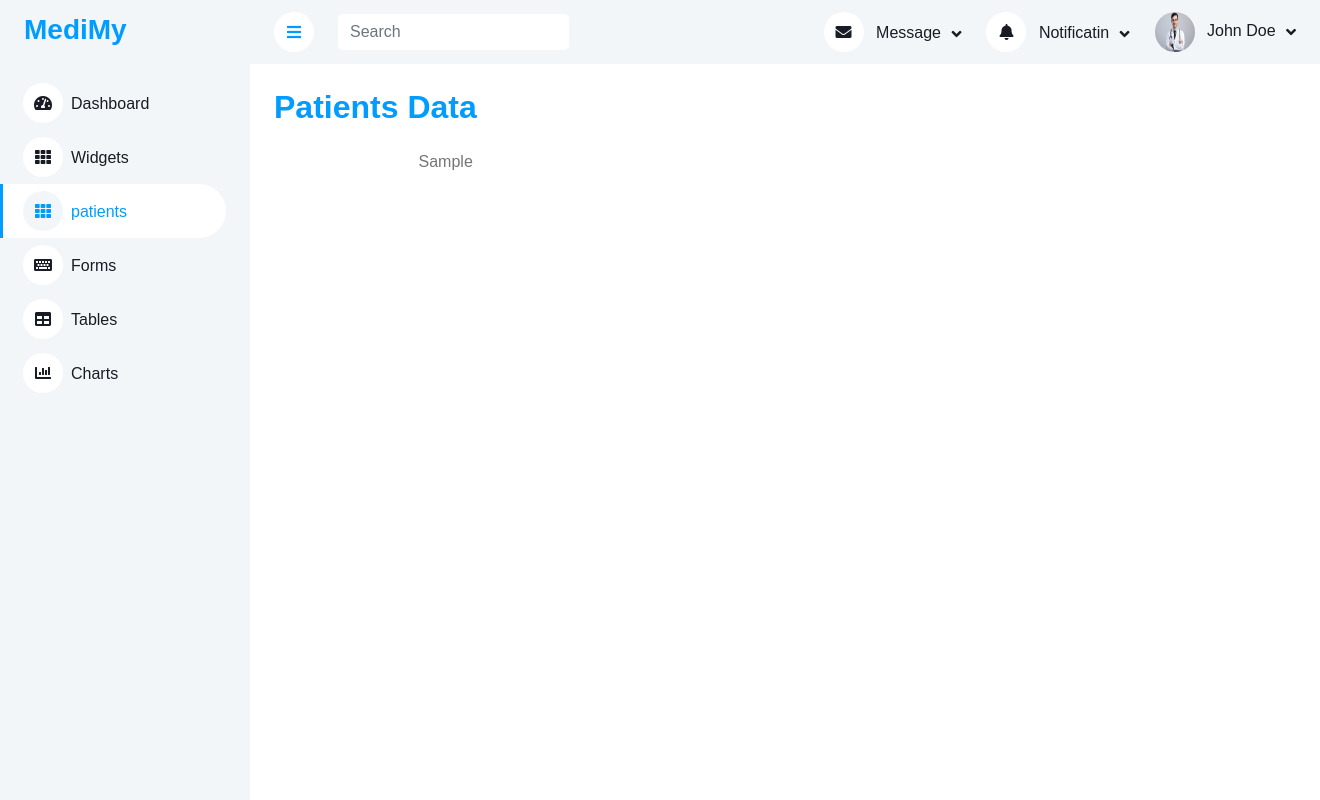
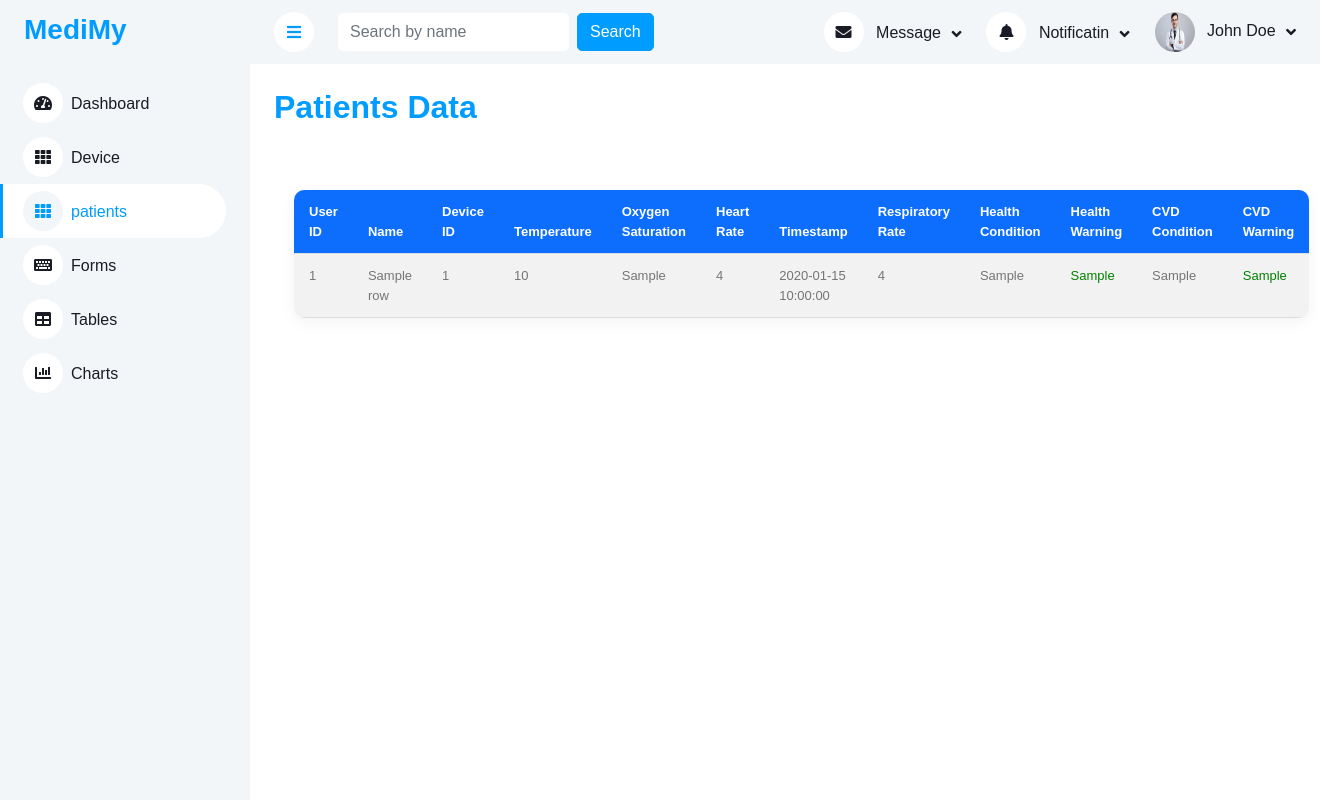
Before and after one commit to SandinMaheeshakya/edge-AI, a Flask app: template Dashboard/templates/patients.html in a window 1320 px wide. Run offline with Flask 3, Linux system fonts and the light colour scheme; the template is opened without the code that fills it: most values are stand-ins (such as "Sample title", 1, 10 or a date in 2020); some libraries are stand-ins or nearby versions.

Commit message:
add the assign device html and admin can assign the device

```diff
--- a/Dashboard/app.py
+++ b/Dashboard/app.py
@@ -1,20 +1,43 @@
+import pymysql
 from flask import Flask, render_template, request, redirect, url_for, session
 import boto3
 import pandas as pd
 from io import StringIO
+import psycopg2
+from psycopg2.extras import RealDictCursor
+
 app = Flask(__name__)
 app.secret_key = 'your_secret_key'  # Needed for sessions
 
-# Dummy user data (Replace this with actual database checks)
-users = {
-    "user@example.com": {"password": "password123"}
-}
+# PostgreSQL Database connection details
+DB_HOST = 'localhost'
+DB_USER = 'postgres'
+DB_PASSWORD = '12345'
+DB_NAME = 'medimy'
+DB_PORT = 5433  # Default PostgreSQL port
+
+def connect_to_db():
+    """Establish a connection to the PostgreSQL database."""
+    try:
+        connection = psycopg2.connect(
+            host=DB_HOST,
+            user=DB_USER,
+            password=DB_PASSWORD,
+            dbname=DB_NAME,
+            port=DB_PORT
+        )
+        return connection
+    except Exception as e:
+        print(f"Database connection failed: {e}")
+        return None
+
+
 s3 = boto3.client('s3', aws_access_key_id='AKIAXYKJUQCRERIV5OAR', aws_secret_access_key='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', region_name='ap-south-1')
 
 
 def fetch_patient_data():
     s3 = boto3.client('s3')
-    obj = s3.get_object(Bucket='data-engineering-bucket', Key='Analyzed_Health_Condition_Data_Base.csv')
+    obj = s3.get_object(Bucket='data-engineering-bucket', Key='device_output.csv')
     csv_data = obj['Body'].read().decode('utf-8')
     df = pd.read_csv(StringIO(csv_data))
 
@@ -46,17 +69,32 @@ def sign():
         email = request.form['email']
         password = request.form['password']
 
-        # Check if user exists and password is correct
-        if email in users and users[email]["password"] == password:
-            # Store user info in session
-            session['user'] = email
-            return redirect(url_for('dashboard'))
+        # Connect to the database
+        connection = connect_to_db()
+        if connection:
+            try:
+                cursor = connection.cursor(cursor_factory=RealDictCursor)
+                # Query the admin table to check credentials
+                query = "SELECT * FROM admin WHERE email = %s AND password = %s;"
+                cursor.execute(query, (email, password))
+                admin = cursor.fetchone()
+                cursor.close()
+                connection.close()
+
+                if admin:
+                    # Store user info in session
+                    session['user'] = admin['email']
+                    return redirect(url_for('dashboard'))
+                else:
+                    # Invalid credentials, show an error message
+                    return render_template('signin.html', error="Invalid credentials")
+            except Exception as e:
+                print(f"Error querying the database: {e}")
+                return render_template('signin.html', error="An error occurred. Please try again.")
         else:
-            # Invalid credentials, show an error message
-            return render_template('signin.html', error="Invalid credentials")
+            return render_template('signin.html', error="Database connection failed.")
 
     return render_template('signin.html')
-
 
 # Route for the dashboard page
 @app.route('/dashboard')
@@ -72,24 +110,54 @@ def dashboard():
 @app.route('/patients')
 def load_patients_data():
     try:
-        # Fetch the file from S3
-        obj = s3.get_object(Bucket='data-engineering-bucket', Key='Analyzed_Health_Condition_Data_Base.csv')
+        # Step 1: Load CSV from S3
+        obj = s3.get_object(Bucket='data-engineering-bucket', Key='device_output.csv')
         csv_data = obj['Body'].read().decode('utf-8')
-
-        # Convert CSV data into a DataFrame
         df = pd.read_csv(StringIO(csv_data))
 
-        # Replace the healthcare_target values with 'Good' and 'Bad'
-        df['healthcare_target'] = df['healthcare_target'].replace({1: 'Good', 0: 'Bad'})
+        # Ensure consistent column names
+        if 'user_id' in df.columns:
+            df.rename(columns={'user_id': 'userid'}, inplace=True)
 
-        # Optionally, limit the rows shown to avoid long output (adjust as necessary)
-        patients_data = df.head(10).to_html(classes='table table-striped')
+        # Step 2: Connect to DB
+        connection = connect_to_db()
+        if not connection:
+            return "Database connection failed."
+        cursor = connection.cursor(cursor_factory=RealDictCursor)
 
-        # Render the 'patients.html' template, passing the patients data
-        return render_template('patients.html', patients_data=patients_data)
+        # Step 3: Fetch assignments with device_id and userid
+        cursor.execute('SELECT * FROM assignments;')
+        assignments = pd.DataFrame(cursor.fetchall())
+
+        # Step 4: Fetch user names
+        cursor.execute('SELECT userid, name FROM "user";')
+        users = pd.DataFrame(cursor.fetchall())
+
+        cursor.close()
+        connection.close()
+
+        # Step 5: Merge assignments with usernames
+        assignments = assignments.merge(users, on='userid', how='left')
+
+        # Step 6: Merge with S3 CSV on device_id
+        merged = assignments.merge(df, on='device_id', how='inner', suffixes=('_db', '_s3'))
+
+        # Step 7: Replace health_condition values
+        if 'health_condition' in merged.columns:
+            merged['health_condition'] = merged['health_condition'].replace({1: 'Good', 0: 'Bad'})
+
+
+        final_df = merged[['device_id', 'userid', 'name', 'temperature', 'oxygen_saturation',
+                           'heart_rate', 'timestamp', 'respiratory_rate',
+                           'health_condition', 'health_condition_warning',
+                           'cvd_condition', 'cvd_condition_warning']].head(20)
+
+        # Step 8: Render to template
+        return render_template('patients.html', patients=final_df.to_dict(orient='records'))
 
     except Exception as e:
-        return f"<h2>S3 Connection Failed:</h2><pre>{str(e)}</pre>"
+        return f"<h2>Error:</h2><pre>{str(e)}</pre>"
+
 
 
 @app.route('/logout')
@@ -97,22 +165,64 @@ def logout():
     session.pop('user', None)  # Remove the user from the session
     return redirect(url_for('sign'))
 
-@app.route('/test_s3')
-def test_s3_connection():
+def get_oxygen_level_data():
+    obj = s3.get_object(Bucket='data-engineering-bucket', Key='device_output.csv')
+    csv_data = obj['Body'].read().decode('utf-8')
+    df = pd.read_csv(StringIO(csv_data))
+
+    # Convert timestamp to datetime
+    df['timestamp'] = pd.to_datetime(df['timestamp'])
+
+    # Group by time for trend
+    trend_df = df.groupby(['timestamp']).oxygen_saturation.mean().reset_index()
+
+    # Group by user/device for stats
+    stats_df = df.groupby('userid').oxygen_saturation.mean().reset_index()
+
+    return {
+        "trend": trend_df.to_dict(orient='records'),
+        "stats": stats_df.to_dict(orient='records')
+    }
+
+
+@app.route('/assign_device', methods=['GET', 'POST'])
+def assign_device():
+    connection = connect_to_db()
+    if not connection:
+        return "Database connection failed."
+
     try:
-        # Fetch the file
-        obj = s3.get_object(Bucket='data-engineering-bucket', Key='Analyzed_Health_Condition_Data_Base.csv')
-        csv_data = obj['Body'].read().decode('utf-8')
+        cursor = connection.cursor(cursor_factory=RealDictCursor)
+        # Fetch users from the user table
+        cursor.execute('SELECT "userid", "name" FROM "user";')  # Replace "fullname" with your actual column name
+        users = cursor.fetchall()
 
-        # Convert to DataFrame
-        df = pd.read_csv(StringIO(csv_data))
+        # Fetch devices from the device table
+        cursor.execute('SELECT "device_id" FROM "device";')
+        devices = cursor.fetchall()
 
-        # Optionally show only a few rows to avoid long output
-        html_table = df.head(10).to_html(classes='table table-striped')
+        if request.method == 'POST':
+            # Handle form submission
+            user_id = request.form['user_id']
+            device_id = request.form['device_id']
 
-        return f"<h2>S3 Connection Successful! Showing Data:</h2>{html_table}"
+            # Insert the assignment into a hypothetical assignments table
+            cursor.execute(
+                "INSERT INTO assignments (userid, device_id) VALUES (%s, %s);",
+                (user_id, device_id)
+            )
+            connection.commit()
+            return render_template('assign_device.html', users=users, devices=devices, success="Device assigned successfully!")
+
+        return render_template('assign_device.html', users=users, devices=devices)
+
     except Exception as e:
-        return f"<h2>S3 Connection Failed:</h2><pre>{str(e)}</pre>"
+        print(f"Error: {e}")
+        return "An error occurred while fetching data."
+    finally:
+        cursor.close()
+        connection.close()
+
 
 
 if __name__ == "__main__":
--- a/Dashboard/static/css/patients.css
+++ b/Dashboard/static/css/patients.css
@@ -1,139 +1,64 @@
+/* General body styling */
 body {
     font-family: Arial, sans-serif;
-    background-color: #f0f0f0;
-    display: flex;
-    justify-content: center;
-    align-items: center;
-    height: 100vh;
-    flex-wrap: wrap;
+    background-color: #f0f2f5;
+    margin: 0;
+    padding: 0;
 }
 
-.container {
-    display: grid;
-    grid-template-columns: repeat(3, 1fr); /* Creates 3 equal-width columns */
-    gap: 20px; /* Adds space between the cards */
-    justify-items: center; /* Centers the cards horizontally within their grid cell */
-    margin-top: 20px;
-    width: 100%;
+/* Container styling */
+.container-fluid, .container {
+    padding: 20px;
 }
 
-.card {
-    width: 100%; /* Ensures the card takes full width of its grid cell */
-    max-width: 350px; /* Max width for each card */
-    padding: 20px;
-    background: #ffffff; /* Gradient background */
-    border-radius: 15px;
-    box-shadow: 0px 4px 10px rgba(0, 0, 0, 0.1);
-    cursor: pointer;
-    transition: transform 0.3s ease-in-out, box-shadow 0.3s ease-in-out, background 0.3s ease-in-out;
-    text-align: center;
-    position: relative;
-    margin: 0 auto; /* Centers the card within its container */
-    color: white; /* White text for contrast */
+/* Table header */
+#patientsTable {
+    width: 100%;
+    border-collapse: collapse;
+    margin-top: 20px;
+    background-color: white;
+    border-radius: 10px;
+    overflow: hidden;
+    box-shadow: 0px 4px 15px rgba(0, 0, 0, 0.05);
 }
 
-.card:hover {
-    transform: translateY(-5px);
-    box-shadow: 0px 8px 20px rgba(0, 0, 0, 0.2);
-    background: #FFFFF7; /* Color change on hover */
+/* Table Head Row */
+#patientsTable thead tr {
+    background-color: #0d6efd;
+    color: #ffffff;
+    text-align: left;
+    font-weight: bold;
+    font-size: 15px;
 }
 
-.card img {
-    width: 80px;
-    height: 80px;
-    border-radius: 50%;
-    object-fit: cover;
-    margin-bottom: 10px;
-    border: 2px solid white; /* White border around the image */
+/* Header and data cells */
+#patientsTable th,
+#patientsTable td {
+    padding: 12px 15px;
+    text-align: left;
+    border-bottom: 1px solid #ddd;
+    font-size: 13px;
 }
 
-.card h3 {
-    font-size: 18px;
-    margin: 5px 0;
-    color: #000000; /* White text for the name */
+/* Hover effect on table rows */
+#patientsTable tbody tr:hover {
+    background-color: #f1f1f1;
+    transition: background-color 0.3s ease;
 }
 
-.card p {
-    font-size: 14px;
-    color: #000000; /* Lighter text for the position */
-    margin-bottom: 10px;
+/* Zebra striping */
+#patientsTable tbody tr:nth-child(even) {
+    background-color: #fafafa;
 }
 
-.status {
-    display: flex;
-    justify-content: space-around;
-    padding: 10px 0;
-    border-top: 1px solid #fff; /* White border between status and card info */
-    margin-top: 10px;
+/* Bold warnings or bad conditions */
+td.health-warning,
+td.cvd-warning {
+    font-weight: bold;
+    color: red;
 }
 
-.status div {
-    text-align: center;
+/* Good condition color (optional) */
+td.good-condition {
+    color: green;
 }
-
-.status div span {
-    font-weight: bold;
-    display: block;
-    color: #000000; /* White text for the status labels */
-}
-
-.status div small {
-    font-size: 12px;
-    color: #000000; /* Lighter text for the status details */
-}
-
-/* Modal background */
-.modal {
-    display: none;
-    position: fixed;
-    top: 0;
-    left: 0;
-    width: 100%;
-    height: 100%;
-    background: rgba(0, 0, 0, 0.7);
-    justify-content: center;
-    align-items: center;
-    z-index: 1000;
-}
-
-.modal-content {
-    background: white;
-    padding: 20px;
-    border-radius: 10px;
-    text-align: center;
-    max-width: 600px;
-    width: 100%;
-    position: relative;
-}
-
-.close-btn {
-    position: absolute;
-    top: 10px;
-    right: 10px;
-    font-size: 24px;
-    font-weight: bold;
-    color: #333;
-    cursor: pointer;
-}
-
-.modal.active {
-    display: flex;
-}
-
-canvas {
-    width: 100% !important;  /* Make it responsive */
-    height: 200px !important; /* Set a fixed height */
-}
-
-
-/* Styling for the health list */
-#empHealth {
-    list-style-type: none;
-    padding: 0;
-    margin: 0;
-}
-
-#empHealth li {
-    padding: 5px 0;
-    font-size: 16px;
-}
--- a/Dashboard/templates/patients.html
+++ b/Dashboard/templates/patients.html
@@ -46,7 +46,7 @@
 
                 <div class="navbar-nav w-100">
                     <a href="/dashboard" class="nav-item nav-link"><i class="fa fa-tachometer-alt me-2"></i>Dashboard</a>
-                    <a href="widget.html" class="nav-item nav-link"><i class="fa fa-th me-2"></i>Widgets</a>
+                    <a href="assign_device" class="nav-item nav-link"><i class="fa fa-th me-2"></i>Device</a>
                     <a href="/patients" class="nav-item nav-link active"><i class="fa fa-th me-2"></i>patients</a>
                     <a href="form.html" class="nav-item nav-link"><i class="fa fa-keyboard me-2"></i>Forms</a>
                     <a href="table.html" class="nav-item nav-link"><i class="fa fa-table me-2"></i>Tables</a>
@@ -67,9 +67,11 @@
                 <a href="#" class="sidebar-toggler flex-shrink-0">
                     <i class="fa fa-bars"></i>
                 </a>
-                <form class="d-none d-md-flex ms-4">
-                    <input class="form-control border-0" type="search" placeholder="Search">
+                <form class="d-none d-md-flex ms-4" method="GET" action="{{ url_for('load_patients_data') }}">
+                    <input class="form-control border-0" type="search" name="search" placeholder="Search by name">
+                    <button type="submit" class="btn btn-primary ms-2">Search</button>
                 </form>
+
                 <div class="navbar-nav align-items-center ms-auto">
                     <div class="nav-item dropdown">
                         <a href="#" class="nav-link dropdown-toggle" data-bs-toggle="dropdown">
@@ -153,12 +155,49 @@
             <div class="container-fluid pt-4 px-4">
                 <h2 class="text-primary mb-0">Patients Data</h2>
                 <div class="container mt-4">
-                    <!-- Render the patients table dynamically -->
-                    <div>
-                        {{ patients_data | safe }}
-                    </div>
+                    <table id="patientsTable" class="table table-striped">
+                        <thead>
+                            <tr>
+                                <th>User ID</th>
+                                <th>Name</th>
+                                <th>Device ID</th>
+                                <th>Temperature</th>
+                                <th>Oxygen Saturation</th>
+                                <th>Heart Rate</th>
+                                <th>Timestamp</th>
+                                <th>Respiratory Rate</th>
+                                <th>Health Condition</th>
+                                <th>Health Warning</th>
+                                <th>CVD Condition</th>
+                                <th>CVD Warning</th>
+                            </tr>
+                        </thead>
+                        <tbody>
+                            {% for row in patients %}
+                            <tr>
+                                <td>{{ row.userid }}</td>
+                                <td>{{ row.name }}</td>
+                                <td>{{ row.device_id }}</td>
+                                <td>{{ row.temperature }}</td>
+                                <td>{{ row.oxygen_saturation }}</td>
+                                <td>{{ row.heart_rate }}</td>
+                                <td>{{ row.timestamp }}</td>
+                                <td>{{ row.respiratory_rate }}</td>
+                                <td>{{ row.health_condition }}</td>
+                                <td class="{% if row.health_condition_warning == 'Warning' %}health-warning{% else %}good-condition{% endif %}">
+                                    {{ row.health_condition_warning }}
+                                </td>
+                                <td>{{ row.cvd_condition }}</td>
+                                <td class="{% if row.cvd_condition_warning == 'Warning' %}cvd-warning{% else %}good-condition{% endif %}">
+                                    {{ row.cvd_condition_warning }}
+                                </td>
+                            </tr>
+                            {% endfor %}
+                        </tbody>
+                    </table>
                 </div>
-               </div>
+            </div>
+
             </div>
         <!-- Content End -->
 
```
Also changed, not shown: Dashboard/templates/assign_device.html (added, +146 -0 lines), Dashboard/templates/index.html (+34 -1 lines), Dashboard/static/js/main.js (line endings or trailing spaces).
